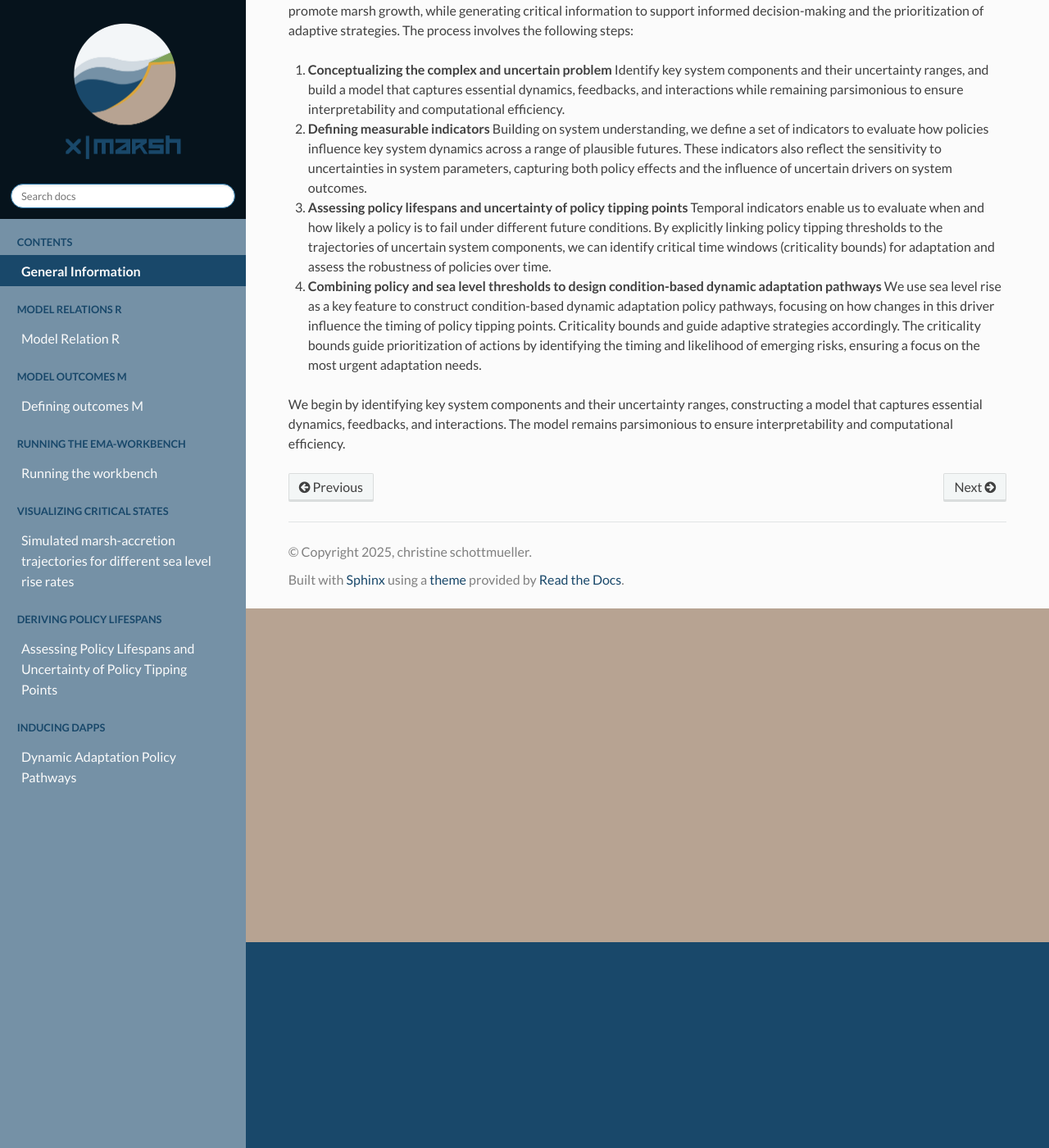
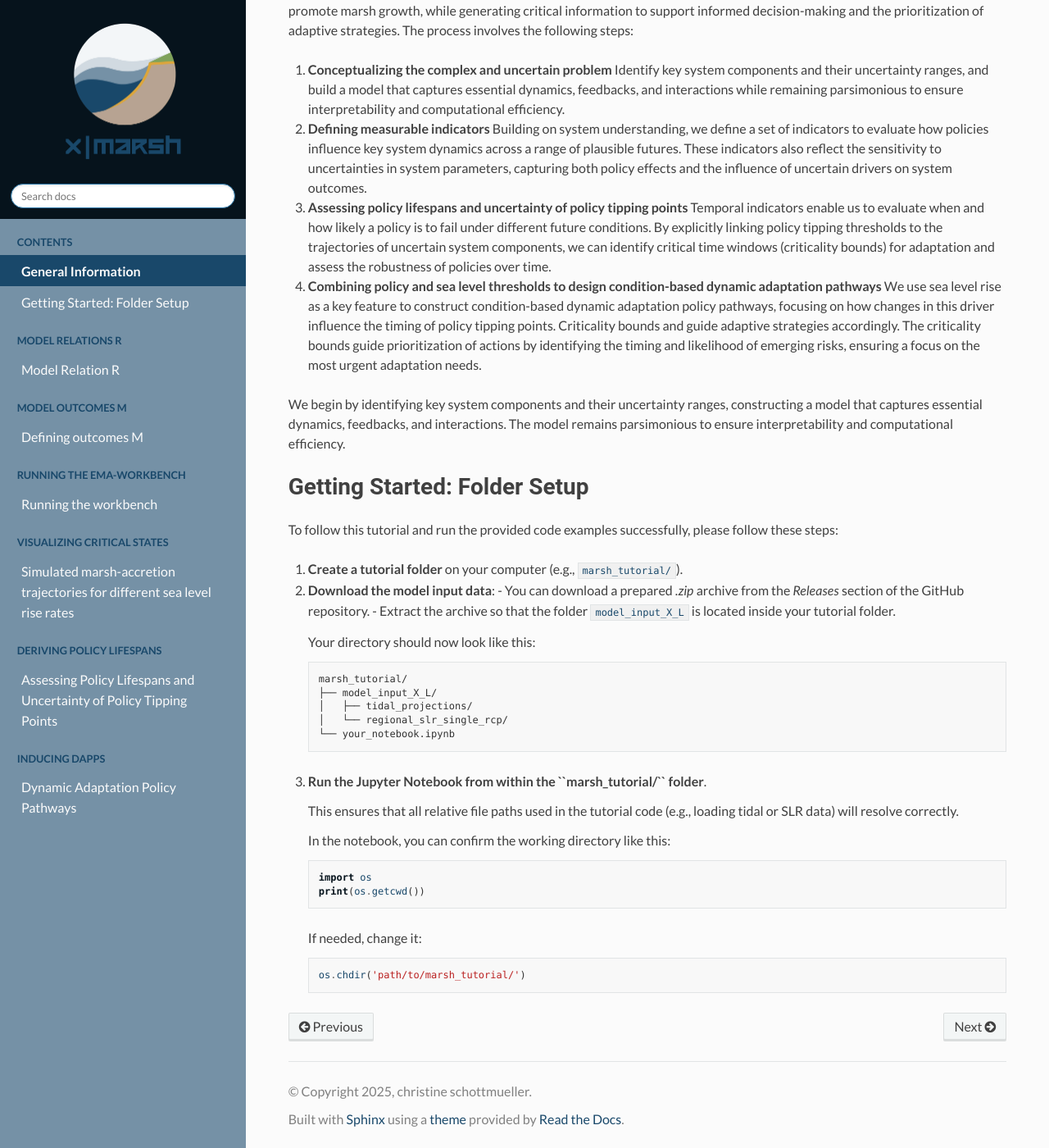
Before and after one commit to christineschottmueller/x-marsh, a Sphinx documentation site: the page built from docs/chapter_01/01_general_info.rst, in a window 1280 px wide and 1400 px high, scrolled down 251 px. Shown: the whole window at 82% size. Built offline with Sphinx 7.4.7 and the Read the Docs theme 3.1.0, drawn with Linux system fonts in a browser that asks for light colours.

Commit message:
Update chapter files

```diff
--- a/docs/chapter_01/01_general_info.rst
+++ b/docs/chapter_01/01_general_info.rst
@@ -14,3 +14,41 @@ The process involves the following steps:
 
 
 We begin by identifying key system components and their uncertainty ranges, constructing a model that captures essential dynamics, feedbacks, and interactions. The model remains parsimonious to ensure interpretability and computational efficiency.
+
+
+Getting Started: Folder Setup
+=============================
+
+To follow this tutorial and run the provided code examples successfully, please follow these steps:
+
+1. **Create a tutorial folder** on your computer (e.g., ``marsh_tutorial/``).
+2. **Download the model input data**:
+   - You can download a prepared `.zip` archive from the `Releases` section of the GitHub repository.
+   - Extract the archive so that the folder ``model_input_X_L`` is located inside your tutorial folder.
+
+   Your directory should now look like this:
+
+   .. code-block:: none
+
+       marsh_tutorial/
+       ├── model_input_X_L/
+       │   ├── tidal_projections/
+       │   └── regional_slr_single_rcp/
+       └── your_notebook.ipynb
+
+3. **Run the Jupyter Notebook from within the ``marsh_tutorial/`` folder**.
+
+   This ensures that all relative file paths used in the tutorial code (e.g., loading tidal or SLR data) will resolve correctly.
+
+   In the notebook, you can confirm the working directory like this:
+
+   .. code-block:: python
+
+       import os
+       print(os.getcwd())
+
+   If needed, change it:
+
+   .. code-block:: python
+
+       os.chdir('path/to/marsh_tutorial/')
```
Also changed, not shown: docs/chapter_00/00_getting_started.txt (added, +36 -0 lines).
